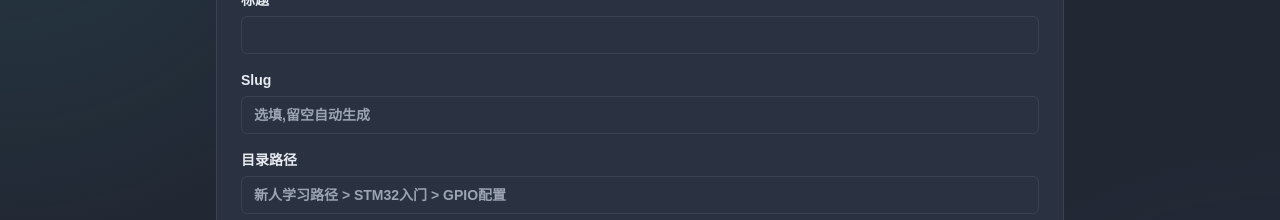
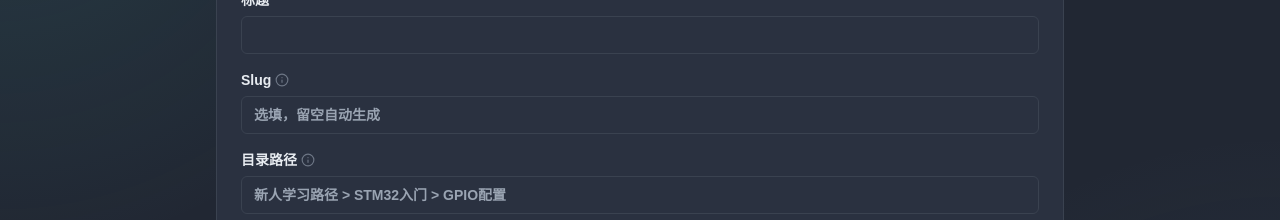
Before and after one commit to Jupiterust/EEA-Hub, a Next.js app: page /docs/new in a window 1280 px wide. Shown: the part 188-408 px from the top of the page. Built offline with nearby package versions, Linux system fonts and the light colour scheme; no server answers; sample sign-in values are in the browser's storage.

Commit message:
motify create doc in docs

```diff
--- a/src/app/docs/[slug]/edit/page.tsx
+++ b/src/app/docs/[slug]/edit/page.tsx
@@ -5,9 +5,12 @@ import { updateDocAction } from "@/lib/actions";
 import { DivisionTeamSelect } from "@/components/division-team-select";
 import { FeedbackBanner } from "@/components/feedback-banner";
 import { SubmitButton } from "@/components/submit-button";
+import { Tooltip } from "@/components/tooltip";
 import { Field, inputClass } from "@/components/ui";
 
 export const dynamic = "force-dynamic";
+
+const PATH_TIP = "用 '>' 分隔层级，如「新人学习路径>STM32入门>GPIO配置」，文档会出现在左侧目录树的 '部门/小组/新人学习路径>STM32入门>GPIO配置' 下。留空则挂在所属小组下。";
 
 export default async function EditDocPage({
   params,
@@ -41,7 +44,13 @@ export default async function EditDocPage({
           <Field label="标题">
             <input name="title" defaultValue={doc.title} className={inputClass} required />
           </Field>
-          <Field label="目录路径">
+          <Field
+            label={
+              <span className="inline-flex items-center gap-1">
+                目录路径 <Tooltip text={PATH_TIP} />
+              </span>
+            }
+          >
             <input name="path" defaultValue={doc.path} className={inputClass} />
           </Field>
           <DivisionTeamSelect
--- a/src/app/docs/new/page.tsx
+++ b/src/app/docs/new/page.tsx
@@ -3,9 +3,13 @@ import { requireLeader } from "@/lib/authz";
 import { DivisionTeamSelect } from "@/components/division-team-select";
 import { FeedbackBanner } from "@/components/feedback-banner";
 import { SubmitButton } from "@/components/submit-button";
+import { Tooltip } from "@/components/tooltip";
 import { Field, inputClass } from "@/components/ui";
 
 export const dynamic = "force-dynamic";
+
+const SLUG_TIP = "文档的网址标识，出现在链接里，如 eea-hub.vercel.app/docs/你的slug。留空会根据标题自动生成，一般不用填。";
+const PATH_TIP = "用 '>' 分隔层级，如「新人学习路径>STM32入门>GPIO配置」，文档会出现在左侧目录树的 '部门/小组/新人学习路径>STM32入门>GPIO配置' 下。留空则挂在所属小组下。";
 
 export default async function NewDocPage({
   searchParams,
@@ -17,7 +21,7 @@ export default async function NewDocPage({
 
   return (
     <div className="mx-auto max-w-4xl px-4 py-8 sm:px-6">
-      <div className="rounded-lg border border-border bg-surface p-6 ">
+      <div className="rounded-lg border border-border bg-surface p-6">
         <h1 className="text-2xl font-black text-text-primary">新建技术文档</h1>
         <div className="mt-4">
           <FeedbackBanner error={params.error} success={params.success} />
@@ -26,10 +30,22 @@ export default async function NewDocPage({
           <Field label="标题">
             <input name="title" className={inputClass} required />
           </Field>
-          <Field label="Slug">
-            <input name="slug" className={inputClass} placeholder="选填,留空自动生成" />
+          <Field
+            label={
+              <span className="inline-flex items-center gap-1">
+                Slug <Tooltip text={SLUG_TIP} />
+              </span>
+            }
+          >
+            <input name="slug" className={inputClass} placeholder="选填，留空自动生成" />
           </Field>
-          <Field label="目录路径">
+          <Field
+            label={
+              <span className="inline-flex items-center gap-1">
+                目录路径 <Tooltip text={PATH_TIP} />
+              </span>
+            }
+          >
             <input name="path" className={inputClass} placeholder="新人学习路径 > STM32入门 > GPIO配置" />
           </Field>
           <DivisionTeamSelect />
--- /dev/null
+++ b/src/components/tooltip.tsx
@@ -0,0 +1,37 @@
+"use client";
+
+import { useState } from "react";
+import { Info } from "lucide-react";
+import { cn } from "@/components/ui";
+
+export function Tooltip({ text }: { text: string }) {
+  const [open, setOpen] = useState(false);
+
+  return (
+    <span className="relative inline-flex">
+      <button
+        type="button"
+        aria-label="说明"
+        onClick={() => setOpen((o) => !o)}
+        onMouseEnter={() => setOpen(true)}
+        onMouseLeave={() => setOpen(false)}
+        onFocus={() => setOpen(true)}
+        onBlur={() => setOpen(false)}
+        className="inline-flex items-center text-text-secondary/60 hover:text-text-secondary focus:outline-none"
+      >
+        <Info className="size-3.5" />
+      </button>
+      <span
+        role="tooltip"
+        className={cn(
+          "pointer-events-none absolute bottom-full left-1/2 z-50 mb-2 w-72 -translate-x-1/2 rounded-lg border border-border bg-elevated px-3 py-2 text-xs leading-relaxed text-text-primary shadow-lg transition-all duration-150",
+          open ? "opacity-100 translate-y-0" : "opacity-0 translate-y-1",
+        )}
+      >
+        {text}
+        {/* Arrow */}
+        <span className="absolute left-1/2 top-full -translate-x-1/2 border-4 border-transparent border-t-elevated" />
+      </span>
+    </span>
+  );
+}
--- a/src/components/ui.tsx
+++ b/src/components/ui.tsx
@@ -24,7 +24,7 @@ export function Field({
   label,
   children,
 }: {
-  label: string;
+  label: React.ReactNode;
   children: React.ReactNode;
 }) {
   return (
```
Also changed, not shown: 1 other file (tests, documents, lock files or other folders).
